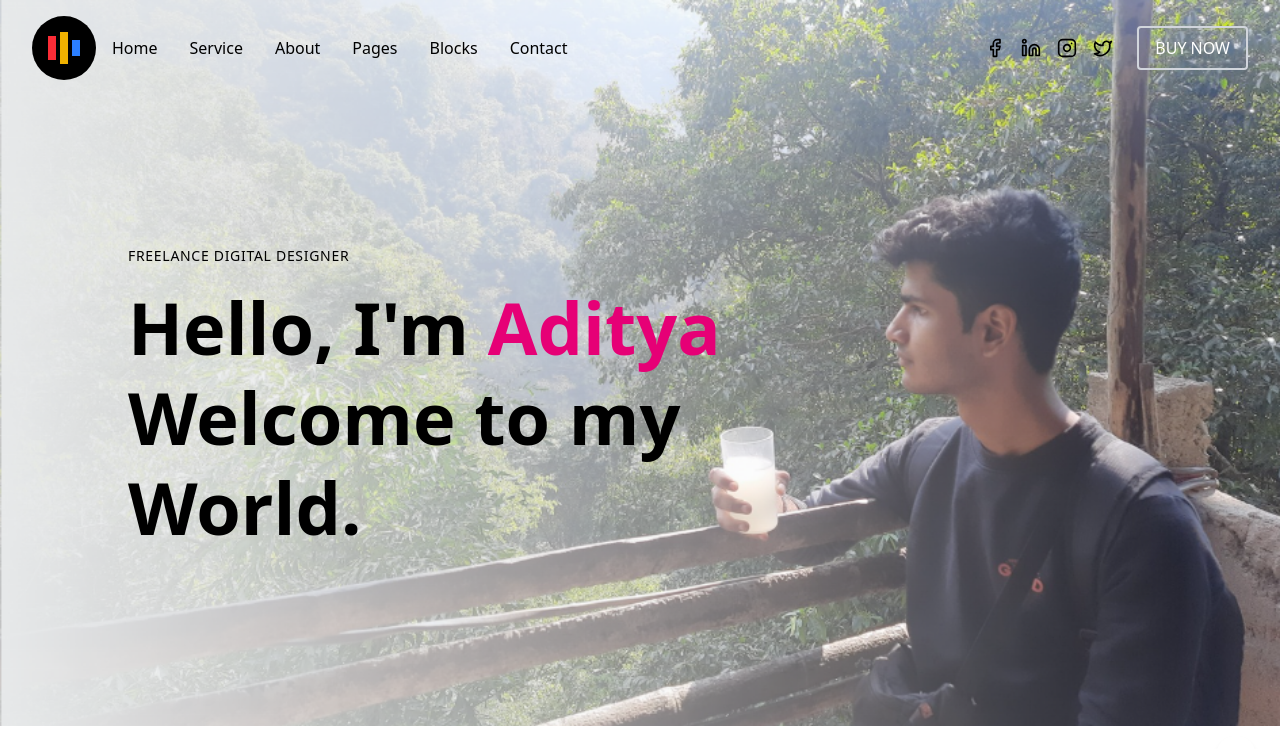
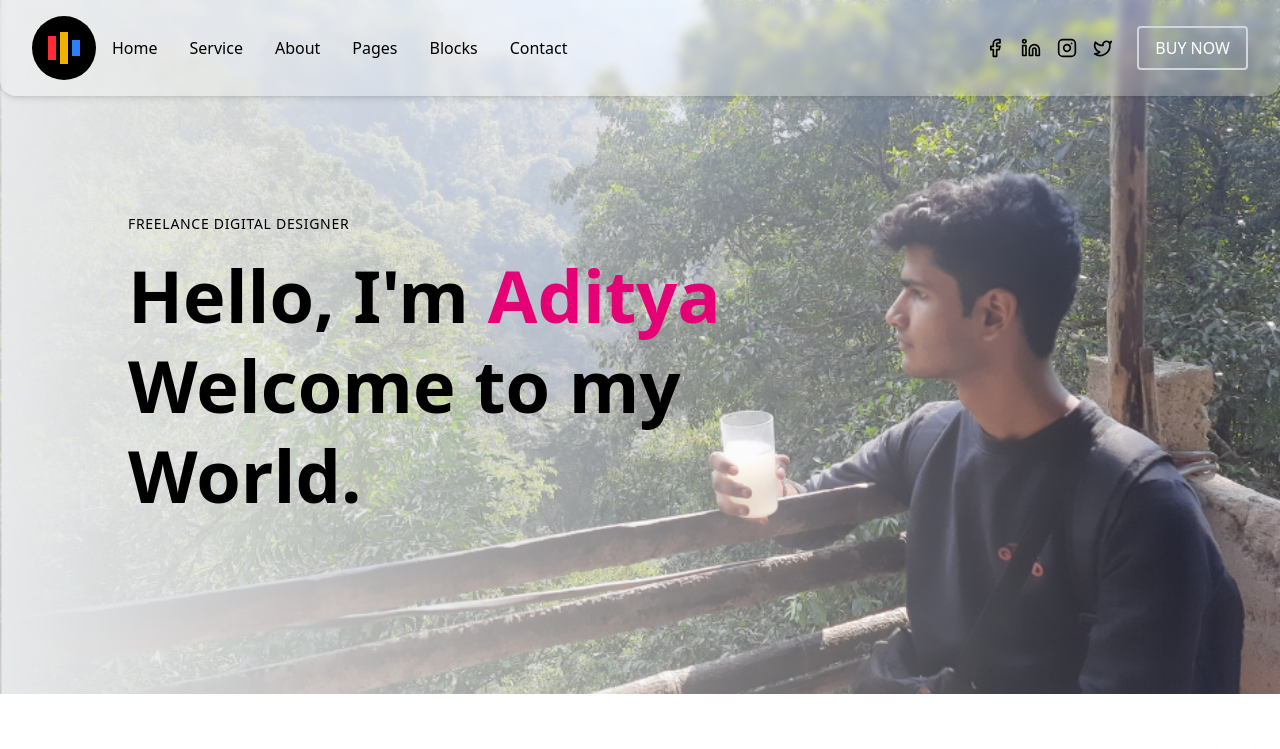
Before and after one commit to adityabhat09/portfolio, a React (Vite) app in the folder vite-project/: page / in a window 1280 px wide. Shown: the top 749 px of the page. Built offline with nearby package versions, Linux system fonts and the light colour scheme.

Commit message:
navbar .jsx

```diff
--- a/vite-project/src/App.jsx
+++ b/vite-project/src/App.jsx
@@ -5,6 +5,7 @@ import viteLogo from '/vite.svg'
 import LandingPage from './pages/LandingPage';
 import ContactPage from './pages/ContactPage';
 import Service from './pages/Service';
+import Navbar from './pages/components/Navbar';
 // import './App.css'
 
 function App() {
@@ -12,6 +13,7 @@ function App() {
 
   return (
     <Router>
+      <Navbar/>
       <Routes>
         {/* Route to Landing Page */}
         <Route path="/" element={<LandingPage />} />
--- a/vite-project/src/pages/ContactPage.jsx
+++ b/vite-project/src/pages/ContactPage.jsx
@@ -6,9 +6,12 @@ const ContactPage = () => {
     return (
         <div className="font-sans">
             {/* Hero Section with Overlay Navigation */}
-            <div className="relative bg-gray-800 h-[75vh] flex items-center justify-center">
+            <div className="relative bg-gray-800 h-[80vh] flex items-center justify-center">
                 {/* Navigation Bar - Transparent Overlay */}
-                <nav className="absolute top-0 left-0 right-0 z-20 py-4 px-6 flex items-center justify-between">
+                <div className="py-24">
+
+                </div>
+                {/* <nav className="absolute top-0 left-0 right-0 z-20 py-4 px-6 flex items-center justify-between">
                     <div className="flex items-center">
                         <div className="flex items-center mr-10">
                             <div className="h-10 w-10 bg-black rounded-md flex items-center justify-center">
@@ -28,7 +31,7 @@ const ContactPage = () => {
                     <button className="bg-gray-800 hover:bg-gray-900 text-white px-4 py-2 rounded text-sm">
                         BUY NOW
                     </button>
-                </nav>
+                </nav> */}
 
                 <div className="absolute inset-0">
                     <img
--- a/vite-project/src/pages/Service.jsx
+++ b/vite-project/src/pages/Service.jsx
@@ -6,7 +6,7 @@ const Service = () => {
     return (
         <div className="min-h-screen bg-white">
             {/* Navigation */}
-            <nav className="bg-gray-900 text-white py-4">
+            {/* <nav className="bg-gray-900 text-white py-4">
                 <div className="container mx-auto px-6 flex items-center justify-between">
                     <div className="flex items-center">
                         <div className="mr-4">
@@ -28,10 +28,10 @@ const Service = () => {
                         BUY NOW
                     </button>
                 </div>
-            </nav>
+            </nav> */}
 
             {/* Hero Section - 50vh height */}
-            <section className="bg-gray-900 text-white h-[50vh] flex flex-col items-center justify-center">
+            <section className="bg-gray-900 text-white h-[60vh] flex flex-col items-center justify-center">
                 <h1 className="text-6xl font-bold text-red-500 mb-4">Service</h1>
                 <div className="flex items-center">
                     <a href="#" className="text-white hover:text-red-500">Home</a>
--- a/vite-project/src/pages/components/Footer.jsx
+++ b/vite-project/src/pages/components/Footer.jsx
@@ -1,24 +1,27 @@
 import React from 'react';
 import { Facebook, Linkedin, Instagram, Twitter } from 'lucide-react';
+import { Link } from "react-router-dom";
 
 const Footer = () => {
   return (
     <footer className="bg-gray-900 text-white">
-      <div className="container ">
+      <div className="container">
         <div className="grid grid-cols-1 md:grid-cols-2">
           {/* Left Section */}
-          <div className="bg-gradient-to-r from-red-600 to-red-500 p-20 md:p-32">
+          <div className="bg-gradient-to-r from-red-600 to-red-500 p-20 md:p-32 rounded-r-4xl">
             <div className="max-w-md">
               <p className="text-sm tracking-wider mb-4">READY TO DO THIS</p>
               <h2 className="text-6xl font-bold text-white mb-8 leading-tight">Let's get<br />to work</h2>
-              <button className="border-2 border-white text-white px-8 py-3 rounded-md hover:bg-white hover:text-red-500 transition duration-300">
-                CONTACT US
-              </button>
+              <Link to="/contact">
+                <button className="border-2 border-white text-white px-8 py-3 rounded-md hover:bg-white hover:text-red-500 transition duration-300">
+                  CONTACT US
+                </button>
+              </Link>
             </div>
           </div>
 
           {/* Right Section */}
-          <div className="p-20">
+          <div className="p-20 relative">
             <div className="grid grid-cols-1 md:grid-cols-2 gap-16">
               <div>
                 <h3 className="text-xl font-semibold mb-8">Quick Link</h3>
@@ -50,11 +53,13 @@ const Footer = () => {
                 </ul>
               </div>
             </div>
+
+            {/* Copyright moved to bottom of the blue/dark box */}
+            <div className="absolute bottom-0 left-12 right-0 p-4 text-left pb-9">
+              <p className="text-gray-400 text-sm">Copyright © 2022 Rainbow-Themes. All Rights Reserved.</p>
+            </div>
           </div>
         </div>
-      </div>
-      <div className="container mx-auto px-4 py-2 border-t border-gray-800">
-        <p className="text-gray-400 text-center">Copyright © 2022 Rainbow-Themes. All Rights Reserved.</p>
       </div>
     </footer>
   );
--- a/vite-project/src/pages/components/Hero.jsx
+++ b/vite-project/src/pages/components/Hero.jsx
@@ -13,10 +13,12 @@ const Hero = () => {
           backgroundImage: `url(${adityaimg111})`,
         }}>
       </div>
+        <div className="py-8">
 
+        </div>
       {/* Header/Navigation */}
-      <div className="relative z-10 w-full flex justify-between items-center px-8 py-4">
-        {/* Logo */}
+      {/* <div className="relative z-10 w-full flex justify-between items-center px-8 py-4">
+        Logo
         <div className="flex items-center">
           <div className="bg-black rounded-full p-2 mr-4">
             <div className="flex items-center justify-center h-12 w-12 rounded-full overflow-hidden">
@@ -35,7 +37,7 @@ const Hero = () => {
           </nav>
         </div>
 
-        {/* Right Side - Social & CTA */}
+        Right Side - Social & CTA
         <div className="flex items-center space-x-6">
           <div className="hidden md:flex items-center space-x-4">
             <a href="#" aria-label="Facebook">
@@ -53,7 +55,7 @@ const Hero = () => {
           </div>
           <button className="border border-gray-300 border-2 px-4 py-2 rounded text-white">BUY NOW</button>
         </div>
-      </div>
+      </div> */}
 
       {/* Main Content */}
       <div className="relative z-10 flex flex-col justify-center h-[calc(100vh-170px)] pl-32">
--- /dev/null
+++ b/vite-project/src/pages/components/Navbar.jsx
@@ -0,0 +1,43 @@
+import { Link } from "react-router-dom";
+import { Facebook, Linkedin, Instagram, Twitter } from "lucide-react";
+
+const Navbar = () => {
+  return (
+    <nav className=" rounded-b-2xl fixed top-0 left-0 w-full z-50 bg-white/20 backdrop-blur-xs shadow-md">
+      <div className="w-full flex justify-between items-center px-8 py-4">
+
+        {/* Logo */}
+        <div className="flex items-center">
+          <div className="bg-black rounded-full p-2 mr-4">
+            <div className="flex items-center justify-center h-12 w-12 rounded-full overflow-hidden">
+              <div className="bg-red-500 h-6 w-2 mx-0.5"></div>
+              <div className="bg-yellow-500 h-8 w-2 mx-0.5"></div>
+              <div className="bg-blue-500 h-4 w-2 mx-0.5"></div>
+            </div>
+          </div>
+          <nav className="hidden md:flex space-x-8">
+            <Link to="/" className="font-medium">Home</Link>
+            <Link to="/service" className="font-medium">Service</Link>
+            <Link to="/about" className="font-medium">About</Link>
+            <Link to="/pages" className="font-medium">Pages</Link>
+            <Link to="/blocks" className="font-medium">Blocks</Link>
+            <Link to="/contact" className="font-medium">Contact</Link>
+          </nav>
+        </div>
+
+        {/* Right Side - Social & CTA */}
+        <div className="flex items-center space-x-6">
+          <div className="hidden md:flex items-center space-x-4">
+            <a href="#" aria-label="Facebook"><Facebook size={20} /></a>
+            <a href="#" aria-label="LinkedIn"><Linkedin size={20} /></a>
+            <a href="#" aria-label="Instagram"><Instagram size={20} /></a>
+            <a href="#" aria-label="Twitter"><Twitter size={20} /></a>
+          </div>
+          <button className="border border-gray-300 border-2 px-4 py-2 rounded text-white">BUY NOW</button>
+        </div>
+      </div>
+    </nav>
+  );
+};
+
+export default Navbar;
```
